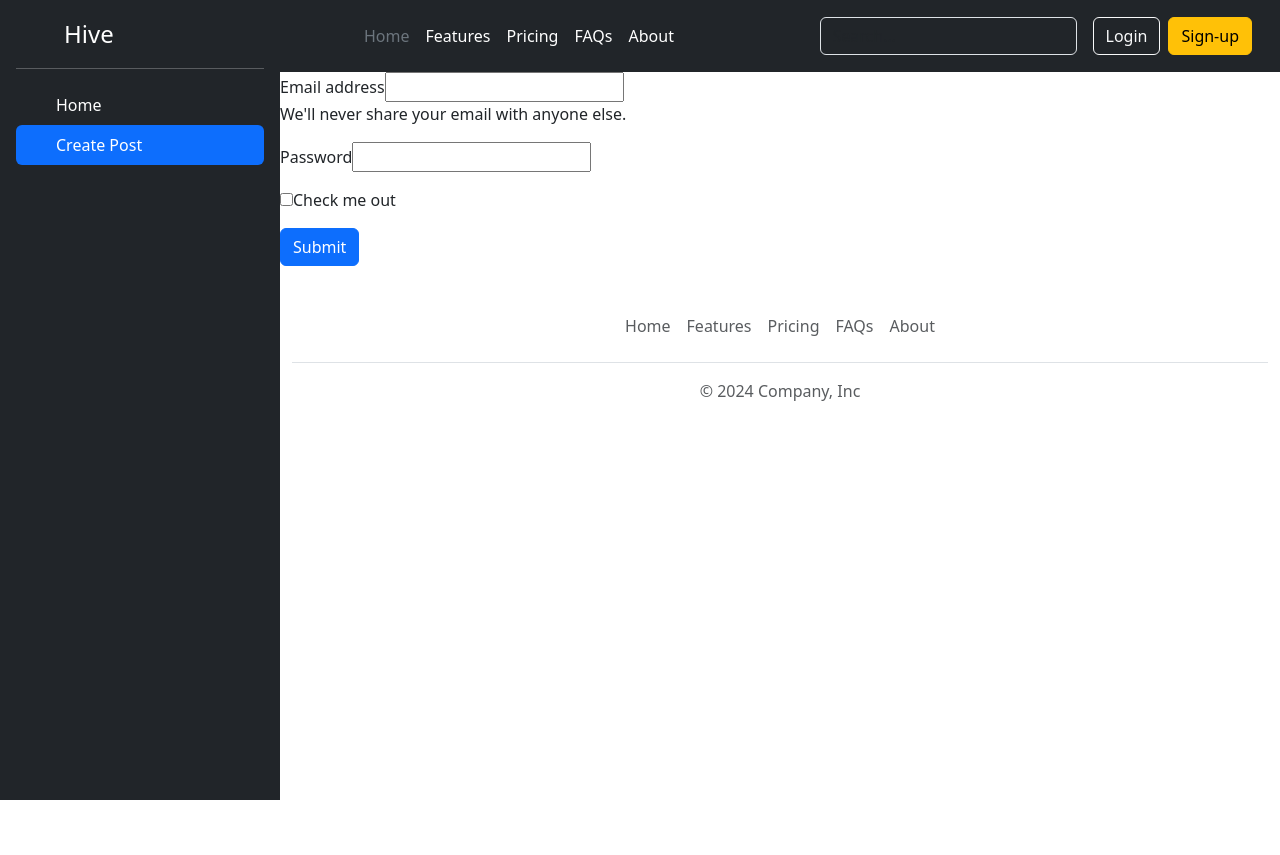
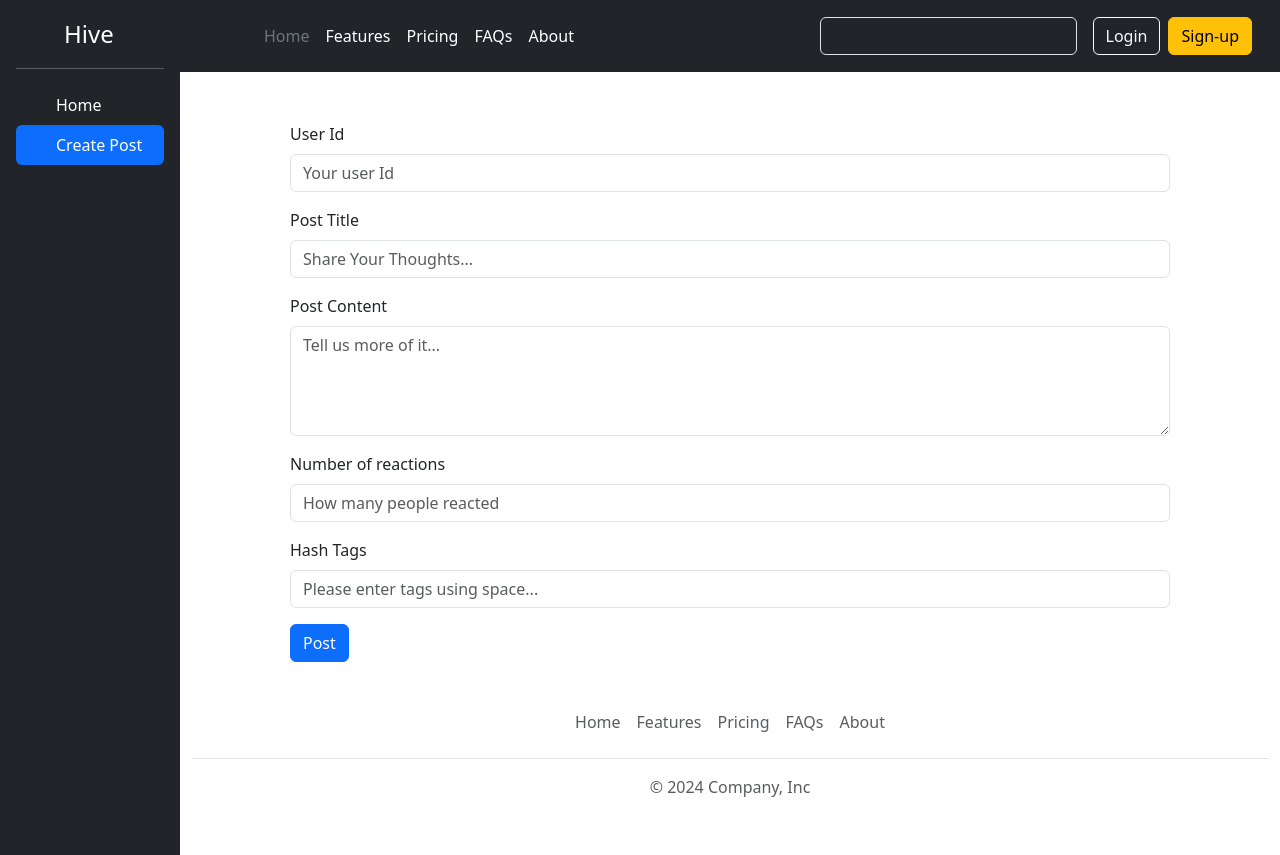
Before and after one commit to Ishikaza-das/Hive, a React (Vite) app: page /create-post in a window 1280 px wide. Both pictures are taken after a click on the item "Create Post". Before the commit the page ends 800 px from the top, so only its background shows below. Built offline with nearby package versions, Linux system fonts and the light colour scheme.

Commit message:
Create Post Added

```diff
--- a/src/App.css
+++ b/src/App.css
@@ -16,3 +16,8 @@
 .reactions{
   margin: 15px 0 0 0;
 }
+.create-post{
+  width: 80%;
+  margin-top: 50px;
+  margin-left: 10%;
+}
--- a/src/components/CreatePost.jsx
+++ b/src/components/CreatePost.jsx
@@ -1,22 +1,59 @@
+import { useContext, useRef } from "react";
+import {PostList} from "../store/post-list-store";
+
 const CreatePost = () => {
+  const {addPost} = useContext(PostList);
+
+  const userIdElement = useRef();
+  const postTitleElement = useRef();
+  const postBodyElement = useRef();
+  const reactionsElement = useRef();
+  const tagsElement = useRef();
+
+  const handelSubmit = (event) => {
+    event.preventDefault();
+
+    const userId = userIdElement.current.value;
+    const postTitle = postTitleElement.current.value;
+    const postBody = postBodyElement.current.value;
+    const reactions = reactionsElement.current.value;
+    const tags = tagsElement.current.value.split(/(\s+)/);
+
+    addPost(userId, postTitle, postBody, reactions, tags);
+  }
+
+
+
   return (
     <>
-      <form>
+      <form className="create-post" onSubmit={handelSubmit}>
+
+         <div className="mb-3">
+          <label htmlFor="userId" className="form-label">User Id</label>
+          <input type="text" className="form-control" id="userId" aria-describedby="emailHelp" placeholder="Your user Id" ref={userIdElement}/>
+        </div>
+
         <div className="mb-3">
-          <label htmlFor="exampleInputEmail1" className="htmlForm-label">Email address</label>
-          <input type="email" className="htmlForm-control" id="exampleInputEmail1" aria-describedby="emailHelp"/>
-          <div id="emailHelp" className="htmlForm-text">We'll never share your email with anyone else.</div>
+          <label htmlFor="title" className="form-label">Post Title</label>
+          <input type="text" className="form-control" id="title" aria-describedby="emailHelp" placeholder="Share Your Thoughts..." ref={postTitleElement}/>
         </div>
-        <div className="mb-3">
-          <label htmlFor="exampleInputPassword1" className="htmlForm-label">Password</label>
-          <input type="password" className="htmlForm-control" id="exampleInputPassword1"/>
+
+         <div className="mb-3">
+          <label htmlFor="body" className="form-label">Post Content</label>
+          <textarea type="text" rows="4"className="form-control" id="body" aria-describedby="emailHelp" placeholder="Tell us more of it..." ref={postBodyElement}/>
         </div>
-        <div className="mb-3 htmlForm-check">
-          <input type="checkbox" className="htmlForm-check-input" id="exampleCheck1"/>
-          <label className="htmlForm-check-label" htmlFor="exampleCheck1">Check me out</label>
+
+         <div className="mb-3">
+          <label htmlFor="reactions" className="form-label">Number of reactions</label>
+          <input type="text" className="form-control" id="reactions" aria-describedby="emailHelp" placeholder="How many people reacted" ref={reactionsElement}/>
         </div>
-        <button type="submit" className="btn btn-primary">Submit</button>
-      </form>
+
+         <div className="mb-3">
+          <label htmlFor="tags" className="form-label">Hash Tags</label>
+          <input type="text" className="form-control" id="tags" aria-describedby="emailHelp" placeholder="Please enter tags using space..." ref={tagsElement}/>
+        </div>
+        <button type="submit" className="btn btn-primary">Post</button>
+    </form>
     </>
   );
 };
--- a/src/components/Sidebar.jsx
+++ b/src/components/Sidebar.jsx
@@ -3,7 +3,7 @@ const Sidebar = ({selectedTab, setSelectedTab}) =>{
 
   return (
     <>
-      < div className="d-flex flex-column flex-shrink-0 p-3 text-bg-dark  sidebar" style={{width: "280px"}}>
+      < div className="d-flex flex-column flex-shrink-0 p-3 text-bg-dark  sidebar" style={{width: "180px"}}>
       <a href="/" className="d-flex align-items-center mb-3 mb-md-0 me-md-auto text-white text-decoration-none">
         <svg className="bi pe-none me-2" width="40" height="32"><use xlinkHref="#bootstrap"></use></svg>
         <span className="fs-4">Hive</span>
--- a/src/store/post-list-store.jsx
+++ b/src/store/post-list-store.jsx
@@ -10,6 +10,8 @@ const postListReducer = (currPostList, action) => {
   let newPostList = currPostList;
   if(action.type === 'DELETE_POST'){
     newPostList = currPostList.filter(post => post.id !== action.payload.postId);
+  } else if(action.type === 'ADD_POST') {
+    newPostList = [action.payload, ...currPostList]
   }
   return newPostList;
 }
@@ -18,7 +20,19 @@ const PostListProvider = ({children}) =>{
 
   const [ postList, dispatchPostList ] = useReducer(postListReducer, DEFAULT_POST_LIST) // Arguments Reducer function then default values
 
-  const addPost = () => {
+  const addPost = (userId, postTitle, postBody, reactions, tags) => {
+    // console.log(`${userId}, ${postTitle}, ${postBody}, ${reactions}, ${tags}`);
+    dispatchPostList({
+      type: 'ADD_POST',
+      payload:{
+        id: Date.now(),
+        title: postTitle,
+        body: postBody,
+        reactions: reactions,
+        userId: userId,
+        tags: tags,
+      }
+    })
 
   }
 
```
